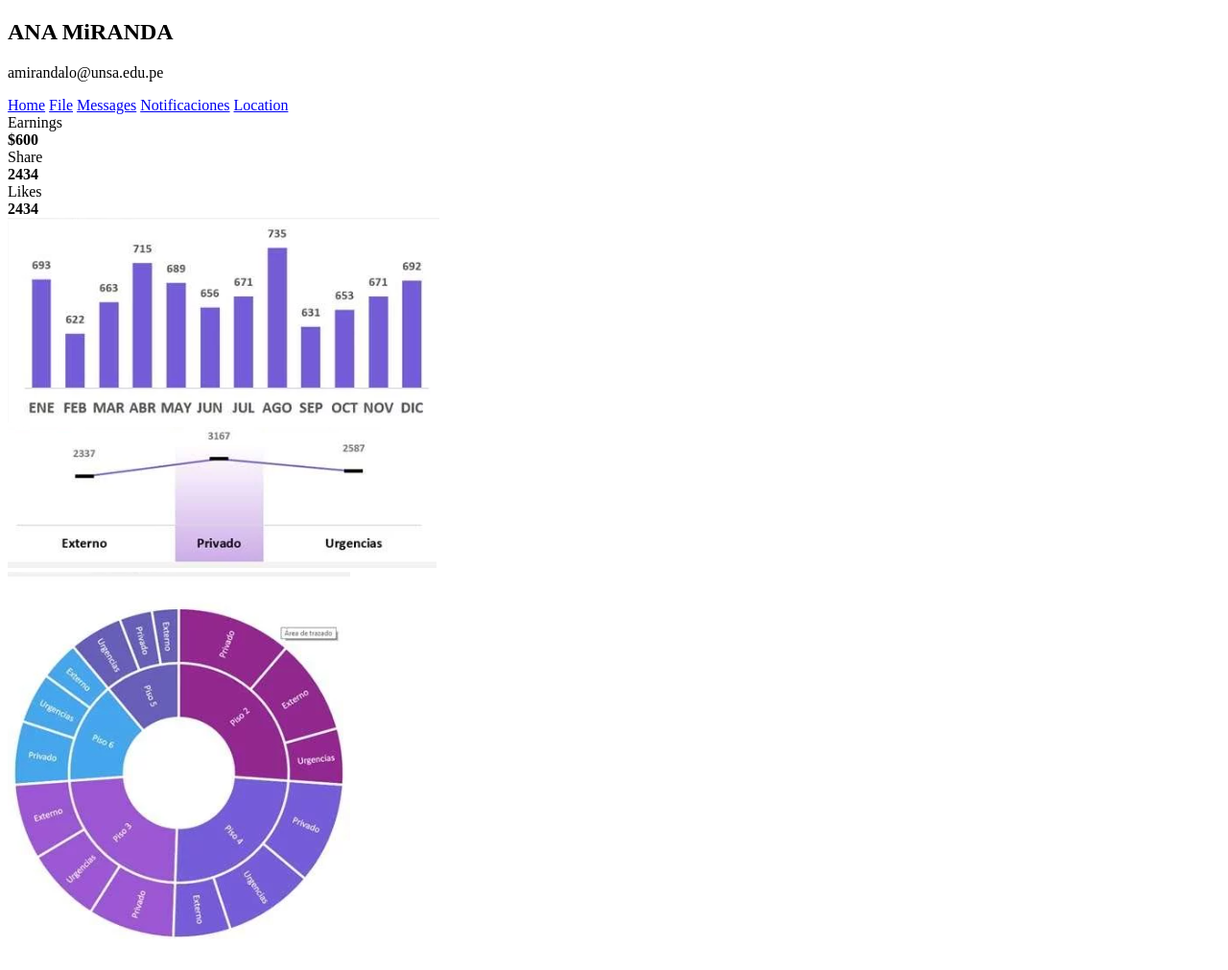
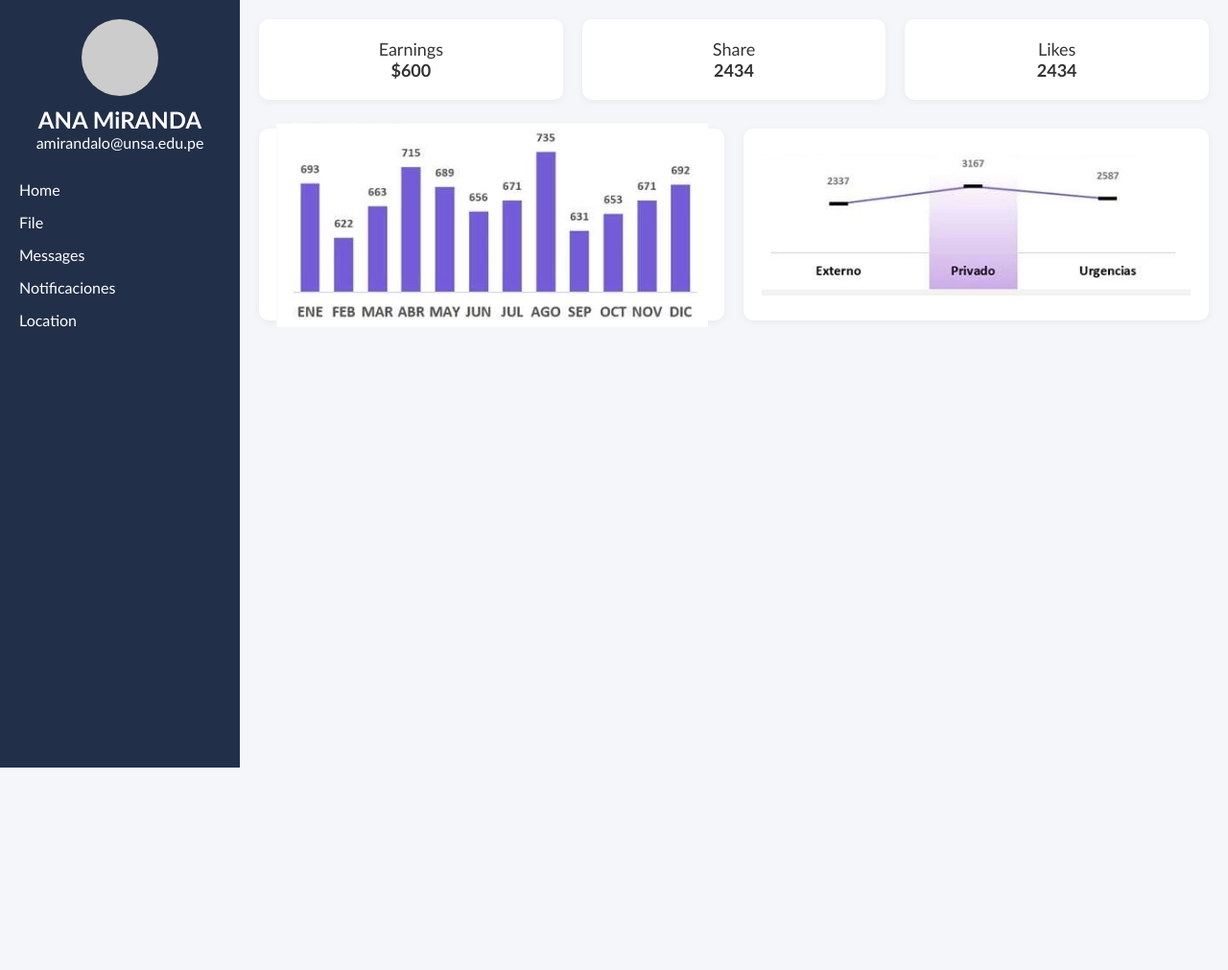
Before and after one commit to Hanna-art543/laboratorio09_IDWEB, a plain HTML site: page dashboard.html in a window 1280 px wide. Shown: the whole page at 96% size. After the commit the page ends 800 px from the top, so only its background shows below. Drawn offline with Linux system fonts and the light colour scheme.

Commit message:
Agregar dashboard.css

```diff
--- /dev/null
+++ b/dashboard.css
@@ -0,0 +1,81 @@
+* {
+    box-sizing: border-box;
+    margin: 0;
+    padding: 0;
+    font-family:'Gill Sans', sans-serif;
+}
+
+body {
+    background: #f5f6fa;
+    color: #333;
+}
+
+.dashboard {
+    display: grid;
+    grid-template-columns: 250px 1fr;
+    height: 100vh;
+}
+
+.sidebar {
+    background-color: #222f48;
+    color: white;
+    padding: 20px;
+}
+
+.profile {
+    text-align: center;
+    margin-bottom: 30px;
+}
+
+.avatar {
+    width: 80px;
+    height: 80px;
+    background-color: #ccc;
+    border-radius: 50%;
+    margin: 0 auto 10px;
+}
+
+.menu a {
+    display: block;
+    color: white;
+    text-decoration: none;
+    margin: 15px 0;
+}
+
+.main {
+    padding: 20px;
+    overflow-y: auto;
+}
+
+.cuadros {
+    display: grid;
+    grid-template-columns: repeat(auto-fit, minmax(150px, 1fr));
+    gap: 20px;
+    margin-bottom: 30px;
+}
+
+.cuadro {
+    background-color: white;
+    border-radius: 10px;
+    padding: 20px;
+    box-shadow: 0 2px 8px rgba(0,0,0,0.05);
+    text-align: center;
+    font-size: 18px;
+}
+
+.tarjetas {
+    display: grid;
+    grid-template-columns: repeat(auto-fit, minmax(250px, 1fr));
+    gap: 20px;
+}
+
+.tarjeta {
+    background-color: white;
+    border-radius: 10px;
+    height: 200px;
+    display: flex;
+    align-items: center;
+    justify-content: center;
+    color: #aaa;
+    box-shadow: 0 2px 8px rgba(0,0,0,0.05);
+}
--- a/dashboard.html
+++ b/dashboard.html
@@ -4,6 +4,7 @@
     <meta charset="UTF-8">
     <meta name="viewport" content="width=device-width, initial-scale=1.0">
     <title>Document</title>
+    <link rel="stylesheet" href="dashboard.css">
 </head>
 <body>
     <div class="dashboard">
@@ -33,7 +34,6 @@
             <section class="tarjetas">
                 <div class="tarjeta"><img src="imagenes/graf1.png"></div>
                 <div class="tarjeta"><img src="imagenes/graf2.png"></div>
-                <div class="tarjeta"><img src="imagenes/graf3.png"></div>
             </section>
         </main>
     </div>
```
